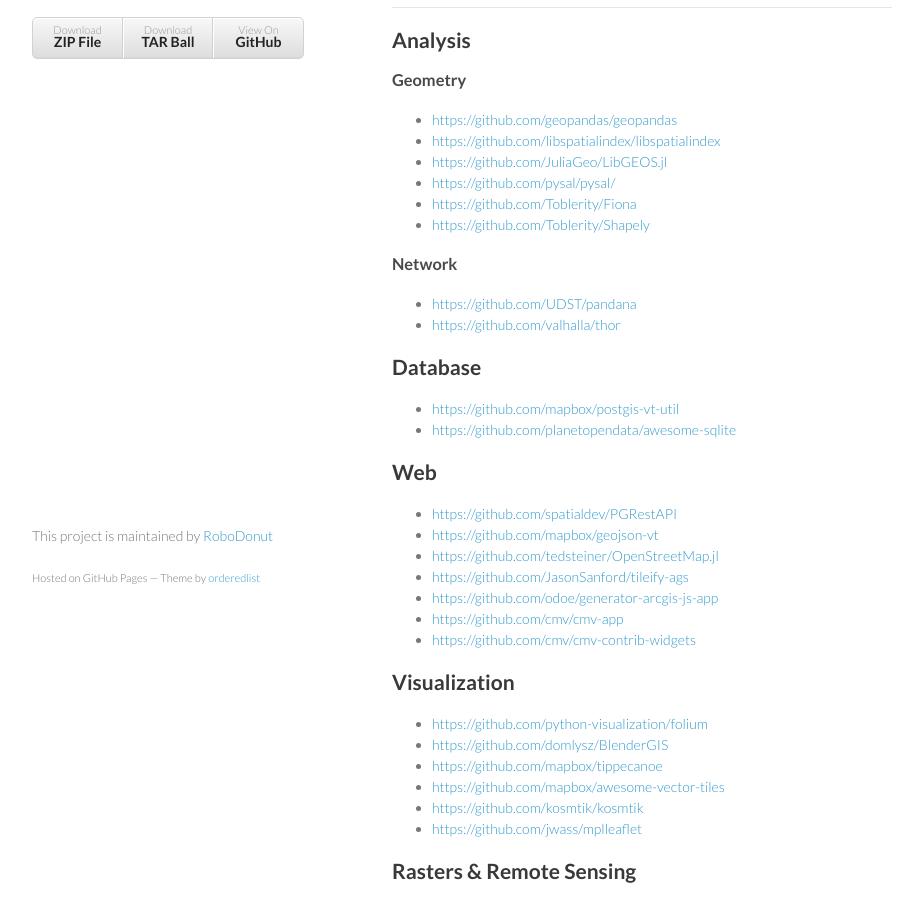
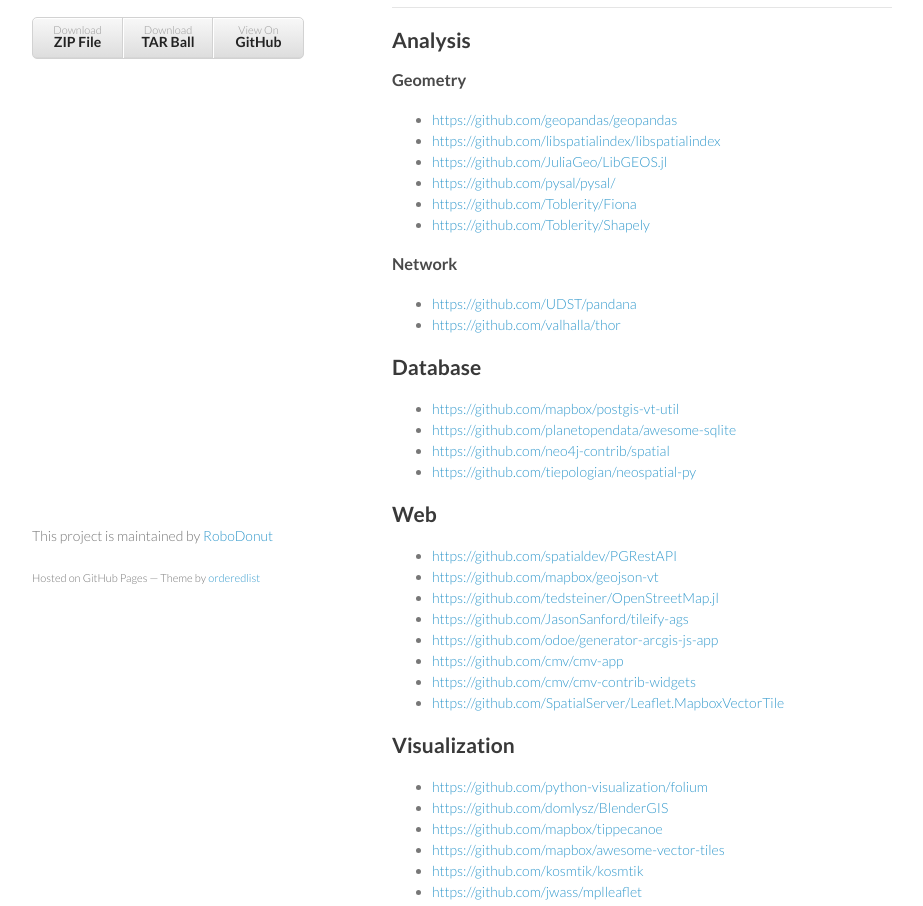
Before and after one commit to RoboDonut/awesome-spatial, a plain HTML site: page index.html in a window 1280 px wide. Shown: the part 143-1049 px from the top of the page, without its empty margins (178-1101 px from the left). Drawn offline with Linux system fonts and the light colour scheme.

Commit message:
added 3
https://github.com/SpatialServer/Leaflet.MapboxVectorTile
https://github.com/neo4j-contrib/spatial
https://github.com/tiepologian/neospatial-py

```diff
--- a/index.html
+++ b/index.html
@@ -66,6 +66,8 @@
 <ul>
 <li><a href="https://github.com/mapbox/postgis-vt-util">https://github.com/mapbox/postgis-vt-util</a></li>
 <li><a href="https://github.com/planetopendata/awesome-sqlite">https://github.com/planetopendata/awesome-sqlite</a></li>
+<li><a href="https://github.com/neo4j-contrib/spatial">https://github.com/neo4j-contrib/spatial</a></li>
+<li><a href="https://github.com/tiepologian/neospatial-py">https://github.com/tiepologian/neospatial-py</a></li>
 </ul>
 
 <h2>
@@ -79,6 +81,7 @@
 <li><a href="https://github.com/odoe/generator-arcgis-js-app">https://github.com/odoe/generator-arcgis-js-app</a></li>
 <li><a href="https://github.com/cmv/cmv-app">https://github.com/cmv/cmv-app</a></li>
 <li><a href="https://github.com/cmv/cmv-contrib-widgets">https://github.com/cmv/cmv-contrib-widgets</a></li>
+<li><a href="https://github.com/SpatialServer/Leaflet.MapboxVectorTile">https://github.com/SpatialServer/Leaflet.MapboxVectorTile</a></li>
 </ul>
 
 <h2>
```
